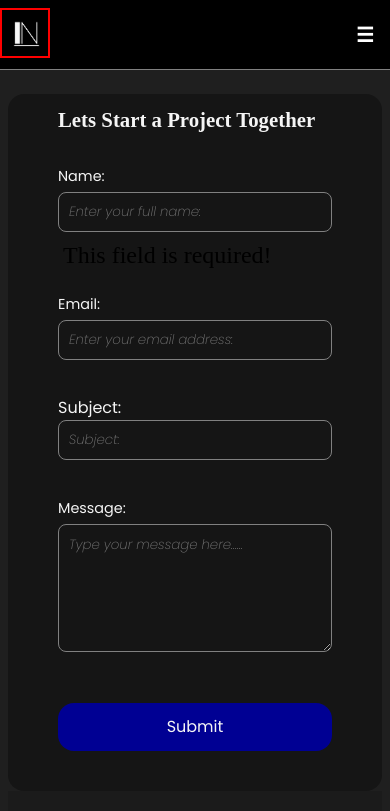
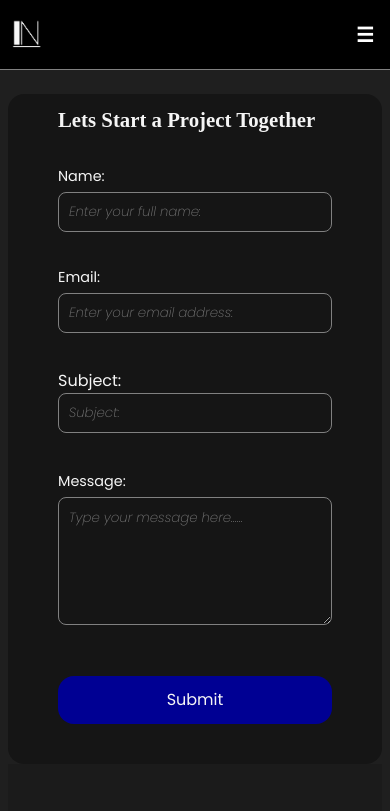
Before and after one commit to Inno1280/myPortfolioProject, a plain HTML site: page public/contact.html in a window 390 px wide. Shown: the top 811 px of the page. Drawn offline with nearby package versions, Linux system fonts and the light colour scheme; grey boxes are pictures that could not be loaded; a web font is replaced by a local one.

Commit message:
Add files via upload

```diff
--- a/public/contact.html
+++ b/public/contact.html
@@ -292,7 +292,7 @@
             <div class="name">
                 <label class="name label name-label"  type="text" style="color: whitesmoke; font-family: poppins;">Name:</label>
                 <input type="text" size="70%" class="nameField" class="input-group" id="namevalue" placeholder="Enter your full name:" required>
-                <span id="namevalue-error" style="margin: 5px;">This field is required!</span>
+                <span id="namevalue-error" style="margin: 5px;"></span>
             </div>
             <!-- email-field -->
             <div class="email-field">
--- a/public/style-mobile.css
+++ b/public/style-mobile.css
@@ -35,7 +35,7 @@
         height: 50px;
         padding: 0;
         margin: 0;
-        border: 2px solid red;
+
     }
 
     .link-item > * {
--- a/style.css
+++ b/style.css
@@ -242,7 +242,7 @@ footer{
 /* logo-image */
     .logo-image{
     padding: 0px;
-     border: 2px solid red;
+
     margin: 0px;
     height: 50px;
 
```
Also changed, not shown: public/about me.html (+0 -1 lines).
